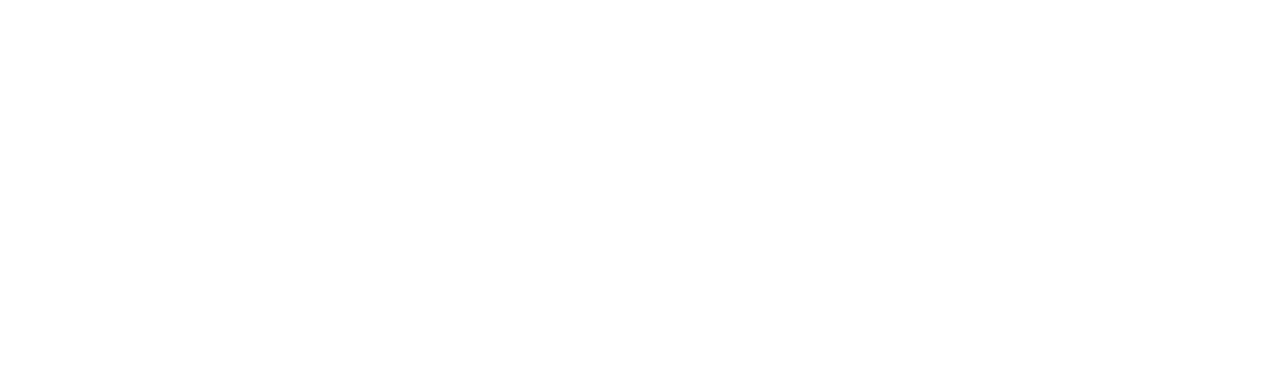
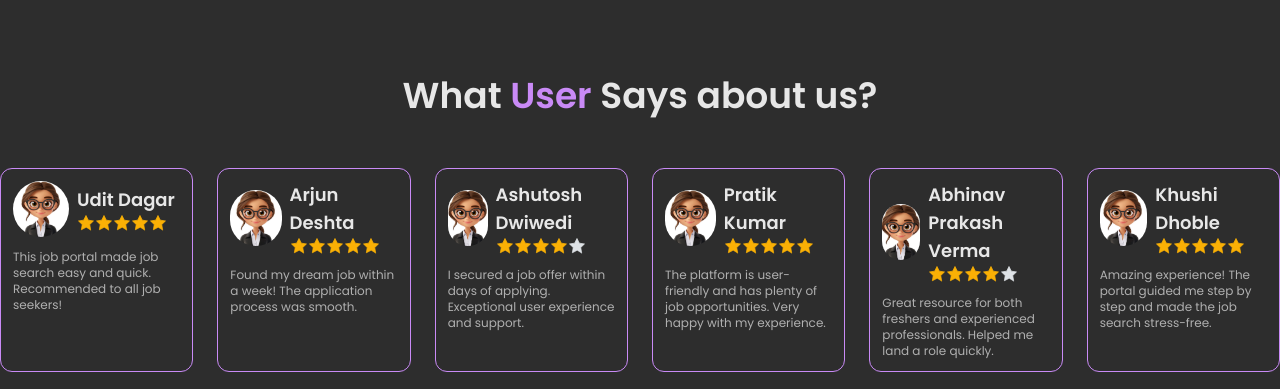
Before and after one commit to Pawan-Pandey1/ReferVerse, a React (Create React App) app: page / in a window 1280 px wide. Shown: the part 1988-2377 px from the top of the page. Before the commit the page ends 1884 px from the top, so only its background shows below. Built offline with nearby package versions, Linux system fonts and the light colour scheme.

Commit message:
Added testimonials

```diff
--- a/src/Data/Data.tsx
+++ b/src/Data/Data.tsx
@@ -74,3 +74,36 @@
     desc: "Connect with employers and start your new job."
   }
 ];
+
+export const testimonials = [
+  {
+    "name": "Udit Dagar",
+    "testimonial": "This job portal made job search easy and quick. Recommended to all job seekers!",
+    "rating": 5
+  },
+  {
+    "name": "Arjun Deshta",
+    "testimonial": "Found my dream job within a week! The application process was smooth.",
+    "rating": 5
+  },
+  {
+    "name": "Ashutosh Dwiwedi",
+    "testimonial": "I secured a job offer within days of applying. Exceptional user experience and support.",
+    "rating": 4
+  },
+  {
+    "name": "Pratik Kumar",
+    "testimonial": "The platform is user-friendly and has plenty of job opportunities. Very happy with my experience.",
+    "rating": 5
+  },
+  {
+    "name": "Abhinav Prakash Verma",
+    "testimonial": "Great resource for both freshers and experienced professionals. Helped me land a role quickly.",
+    "rating": 4
+  },
+  {
+    "name": "Khushi Dhoble",
+    "testimonial": "Amazing experience! The portal guided me step by step and made the job search stress-free.",
+    "rating": 5
+  }
+];
--- /dev/null
+++ b/src/LandingPage/Testimonials.tsx
@@ -0,0 +1,34 @@
+import { Avatar, Rating } from "@mantine/core";
+import { testimonials } from "../Data/Data";
+
+const Testimonials = () => {
+  return (
+    <div className="mt-20 pb-5">
+      <div className="text-4xl text-center font-semibold mb-3 text-mine-shaft-100">
+        What <span className="text-royal-purple-400">User</span> Says about us?
+      </div>
+        <div className="flex justify-evenly gap-x-6 ">
+        {
+          testimonials.map((data,index) => (
+            <div
+              key={index}
+              className="flex flex-col gap-3 w-[23%] border-royal-purple-400 p-3 border rounded-xl mt-10"
+            >
+              <div className="flex gap-2 items-center">
+                <Avatar className="!h-14 !w-14" src="femaleAvatar.jpg" alt="it's me" />
+                <div>
+                  <div className="text-lg text-mine-shaft-100 font-semibold">{data.name}</div>
+                  <Rating value={data.rating} fractions={2} readOnly />
+                </div>
+              </div>
+              <div className="text-xs text-mine-shaft-300">{data.testimonial}</div>
+            </div>
+          ))
+        }
+        </div>
+
+    </div>
+  );
+};
+
+export default Testimonials;
--- a/src/LandingPage/Working.tsx
+++ b/src/LandingPage/Working.tsx
@@ -11,8 +11,8 @@
     </div>
     <div className="flex px-16 justify-between items-center gap-1">
       <div className="relative">
-        <img className="w-[20rem]" src="/Working/girlReferral.png" alt="girl" />
-        <div className="w-36 flex top-[30%] right-[-60px] absolute flex-col items-center border border-royal-purple-400 rounded-xl py-3 px-1 backdrop-blur-md">
+        <img className="w-[40rem]" src="/Working/StudyGirl.png" alt="girl" />
+        <div className="w-36 flex top-[25%] right-[-20px] absolute flex-col items-center border border-royal-purple-400 rounded-xl py-3 px-1 backdrop-blur-md">
            <Avatar className="!h-16 !w-16" src="avatar.png" alt="it's me" />
             <div className="text-sm font-semibold text-mine-shaft-200 text-center">Complete your profile</div>
             <div className="text-xs text-mine-shaft-300">70% Completed</div>
--- a/src/Pages/HomePage.tsx
+++ b/src/Pages/HomePage.tsx
@@ -2,6 +2,7 @@
 import Companies from "../LandingPage/Companies";
 import DreamJob from "../LandingPage/DreamJob";
 import JobCategory from "../LandingPage/JobCategory";
+import Testimonials from "../LandingPage/Testimonials";
 import Working from "../LandingPage/Working";
 
 const HomePage=()=>{
@@ -12,6 +13,7 @@
         <Companies/>
         <JobCategory/>
         <Working/>
+        <Testimonials/>
     </div>
     )
 }
```
Also changed, not shown: public/femaleAvatar.jpg (added), 1 other file (tests, documents, lock files or other folders).
